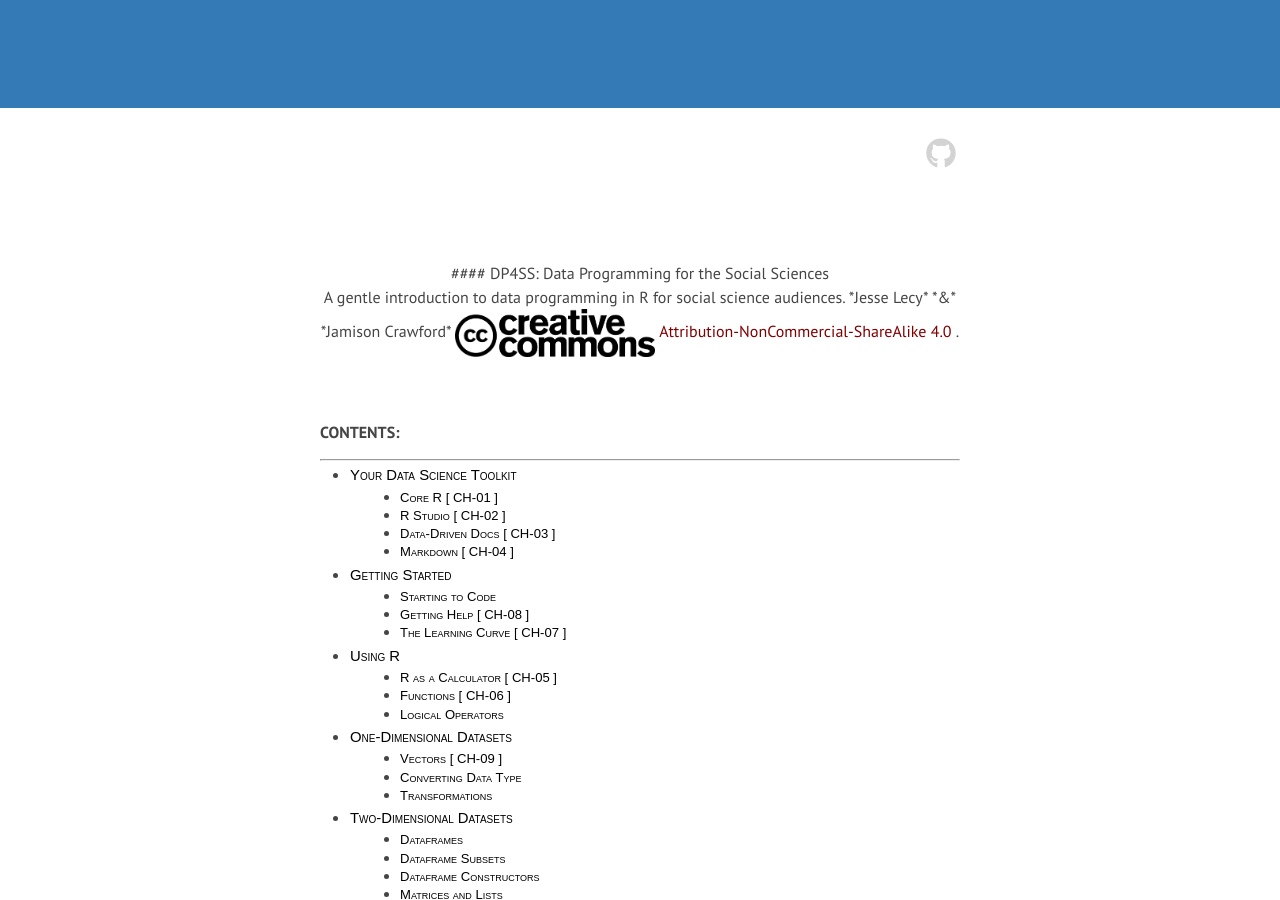
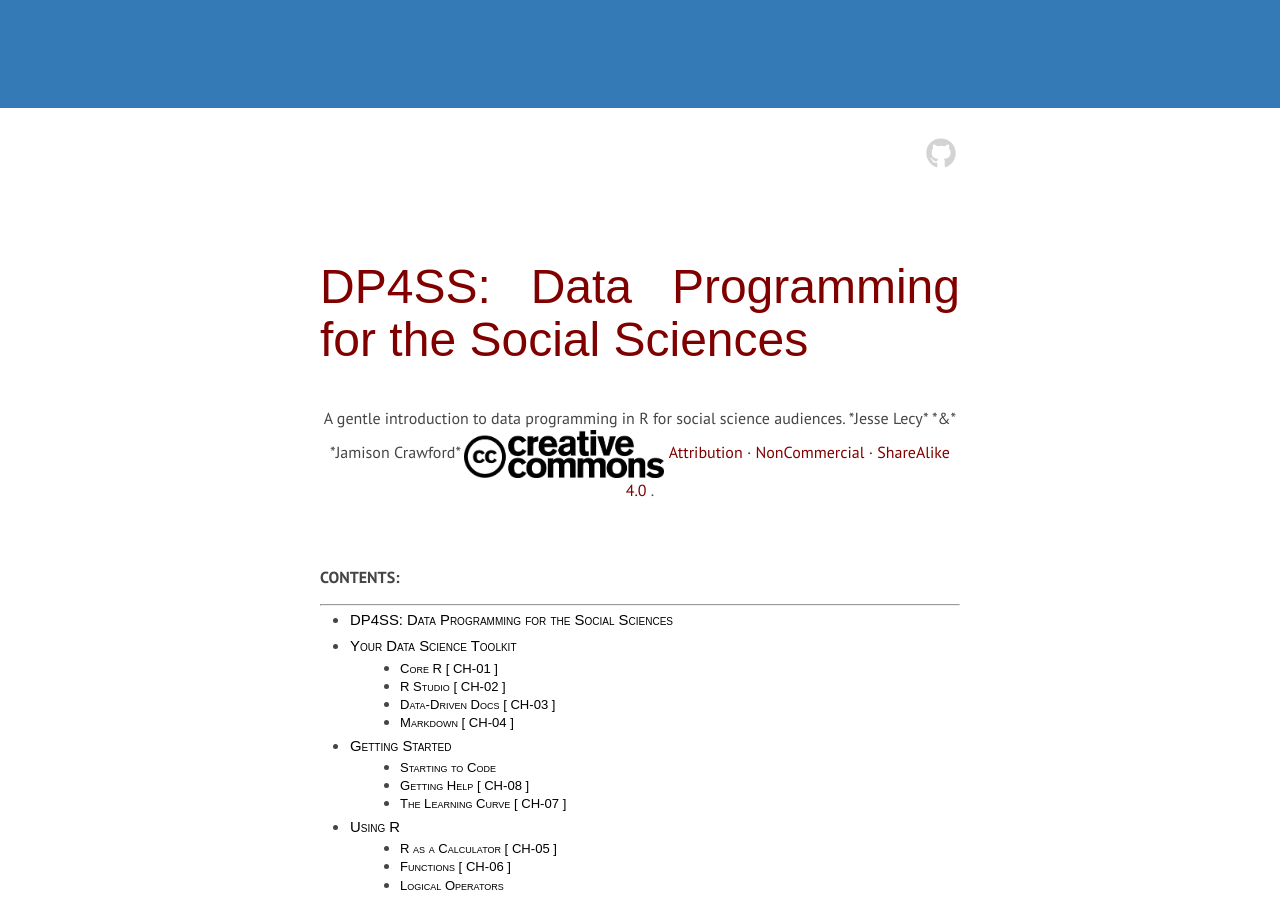
Before and after one commit to DS4PS/ds4ps.github.io, a Jekyll site: the page built from dp4ss.md, in a window 1280 px wide and 900 px high, scrolled down 342 px. Built offline with Jekyll 4.4.1, drawn with Linux system fonts in a browser that asks for light colours; nearby versions of some CDN libraries; library files that are not in the unit come from our copies.

Commit message:
Update dp4ss.md

```diff
--- a/dp4ss.md
+++ b/dp4ss.md
@@ -16,13 +16,16 @@ permalink: /dp4ss/
 <br>
 <br>
 
-<center>
+
 
 #### DP4SS: Data Programming for the Social Sciences
 
 <br>
 
-A gentle introduction to data programming in R for social science audiences.
+<center>
+
+A gentle introduction to data programming
+in R for social science audiences.
 
 *Jesse Lecy*
 *&*
@@ -30,7 +33,7 @@ A gentle introduction to data programming in R for social science audiences.
 
 <img src="https://raw.githubusercontent.com/DS4PS/ds4ps.github.io/master/assets/img/cc.logo.png" alt="CC License" style="width:200px;">
 
-<a rel="license" href="http://creativecommons.org/licenses/by-nc-sa/4.0/">Attribution-NonCommercial-ShareAlike 4.0 </a>.
+<a rel="license" href="http://creativecommons.org/licenses/by-nc-sa/4.0/">Attribution · NonCommercial · ShareAlike 4.0 </a>.
 
 </center>
 
```
